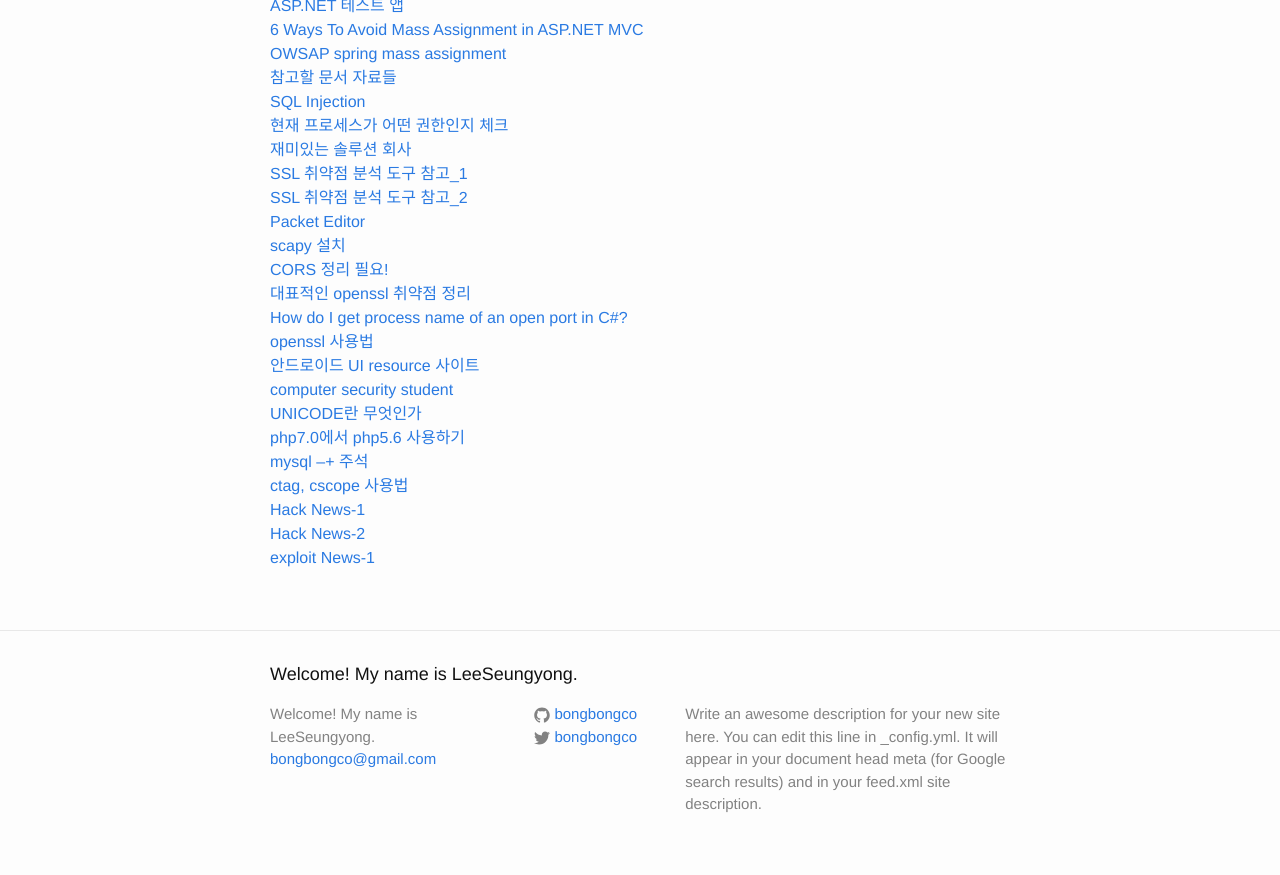
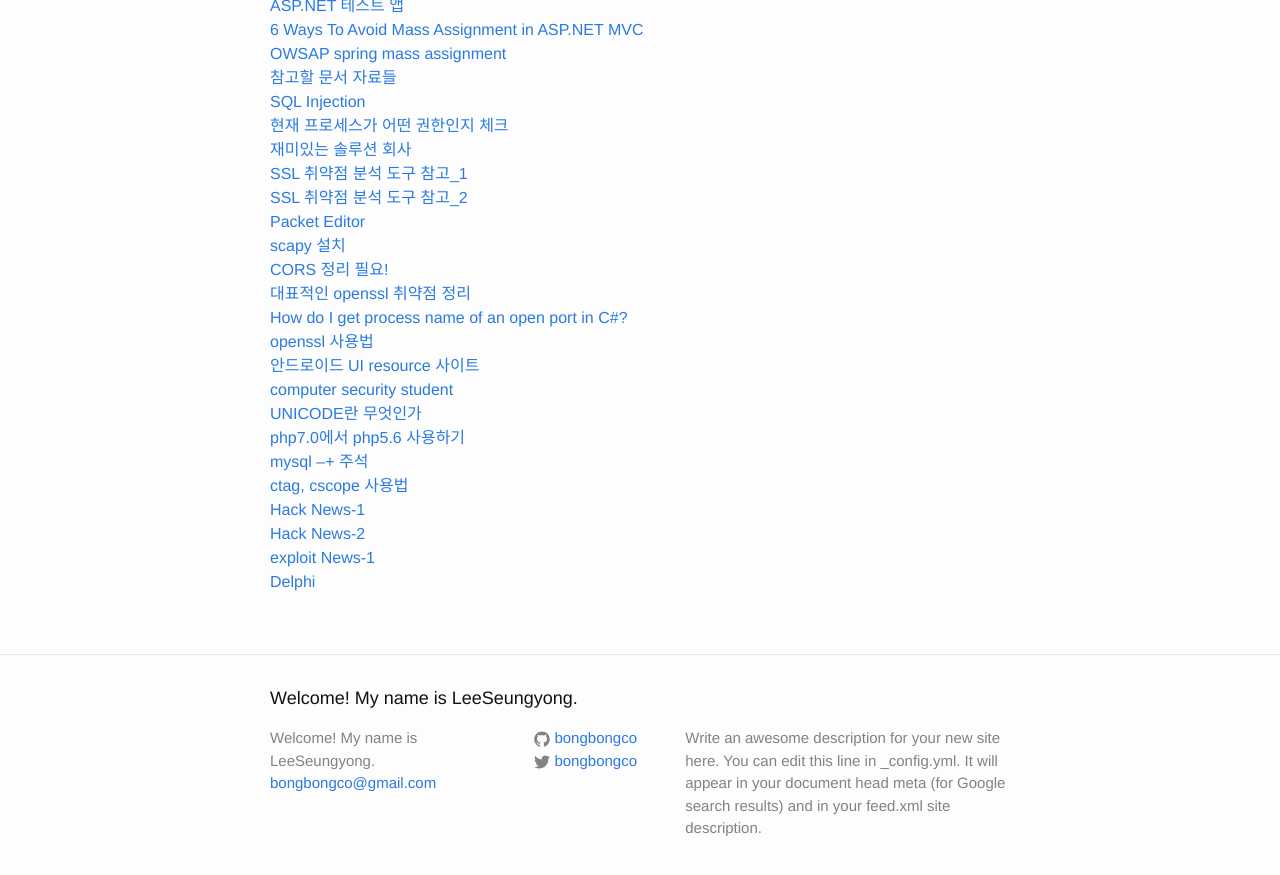
Before and after one commit to LktProgrammer/bongbongco.github.io, a Jekyll site: the page built from _posts/2016-07-22-Website-List.markdown, in a window 1280 px wide and 900 px high, scrolled down 758 px. Shown: the top 875 px of the window. Built offline with Jekyll 4.4.1, drawn with Linux system fonts in a browser that asks for light colours.

Commit message:
Update 2016-07-22-Website-List.markdown

```diff
--- a/_posts/2016-07-22-Website-List.markdown
+++ b/_posts/2016-07-22-Website-List.markdown
@@ -50,3 +50,4 @@ title: 참고할 웹 사이트들.
 [Hack News-1](http://www.geektech.in)
 [Hack News-2](http://thehackernews.com/)
 [exploit News-1](http://www.geekstech.co.kr/)
+[Delphi](http://tenlie10.tistory.com/69)
```
